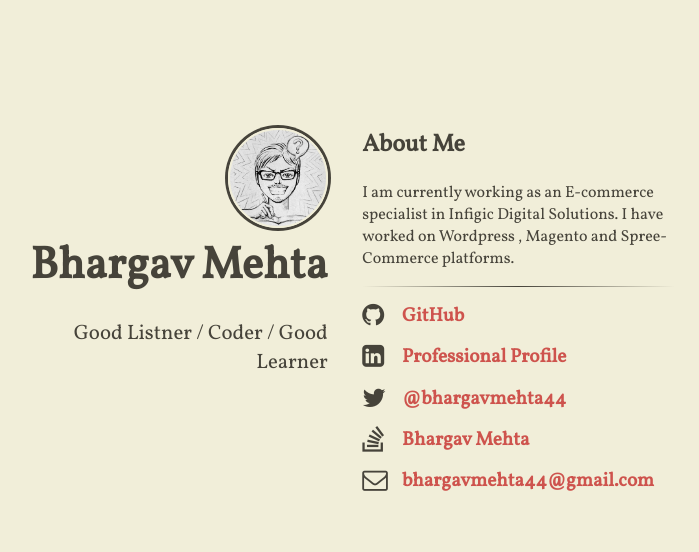
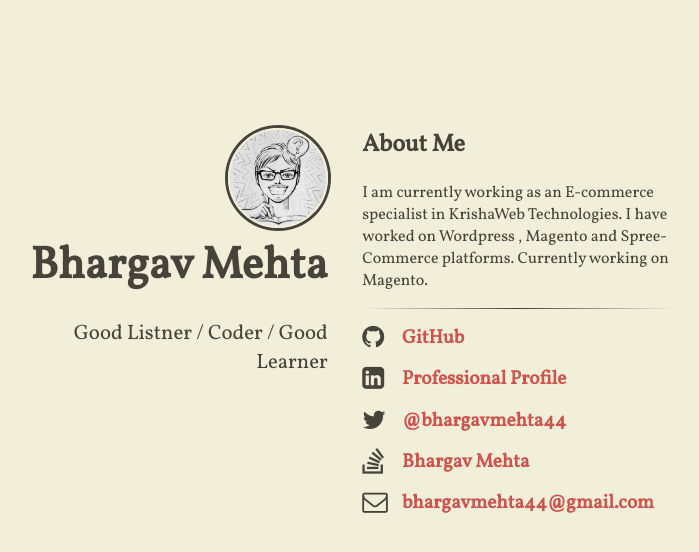
Before and after one commit to bhargavmehta/bhargavmehta.github.io, a Jekyll site: the page built from index.html, in a window 1280 px wide. Shown: the top 552 px of the page, without its empty margins (305-1004 px from the left). Built offline with Jekyll 4.4.1, drawn with Linux system fonts in a browser that asks for light colours; nearby versions of some CDN libraries; comment, search, counter and statistics services are not loaded.

Commit message:
Change of address

```diff
--- a/_includes/content.html
+++ b/_includes/content.html
@@ -1,5 +1,5 @@
 <h2>About Me</h2>
-<p>I am currently working as an E-commerce specialist in Infigic Digital Solutions. I have worked on Wordpress , Magento and Spree-Commerce platforms.</p>
+<p>I am currently working as an E-commerce specialist in KrishaWeb Technologies. I have worked on Wordpress , Magento and Spree-Commerce platforms. Currently working on Magento.</p>
 
 
 <p></p>
```
